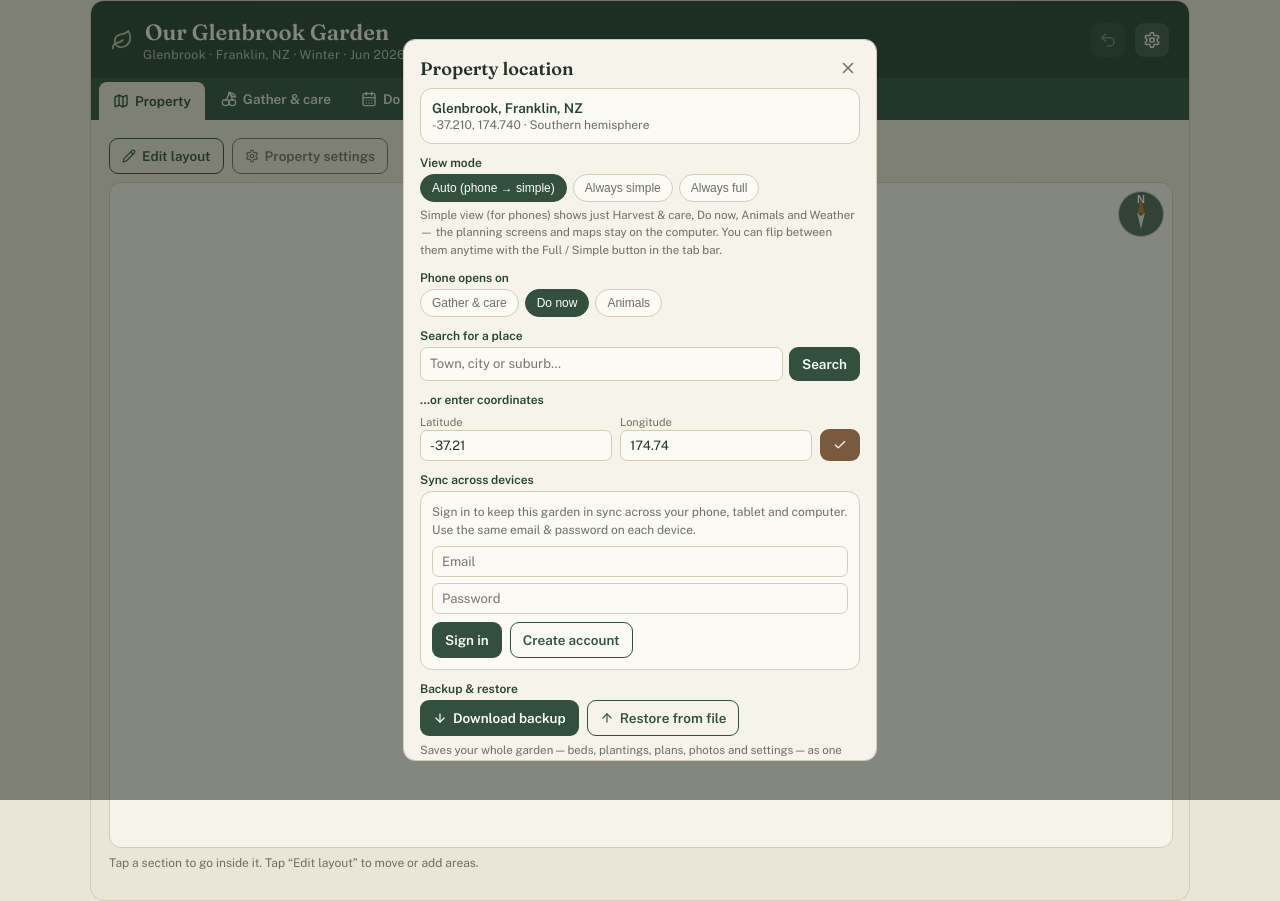
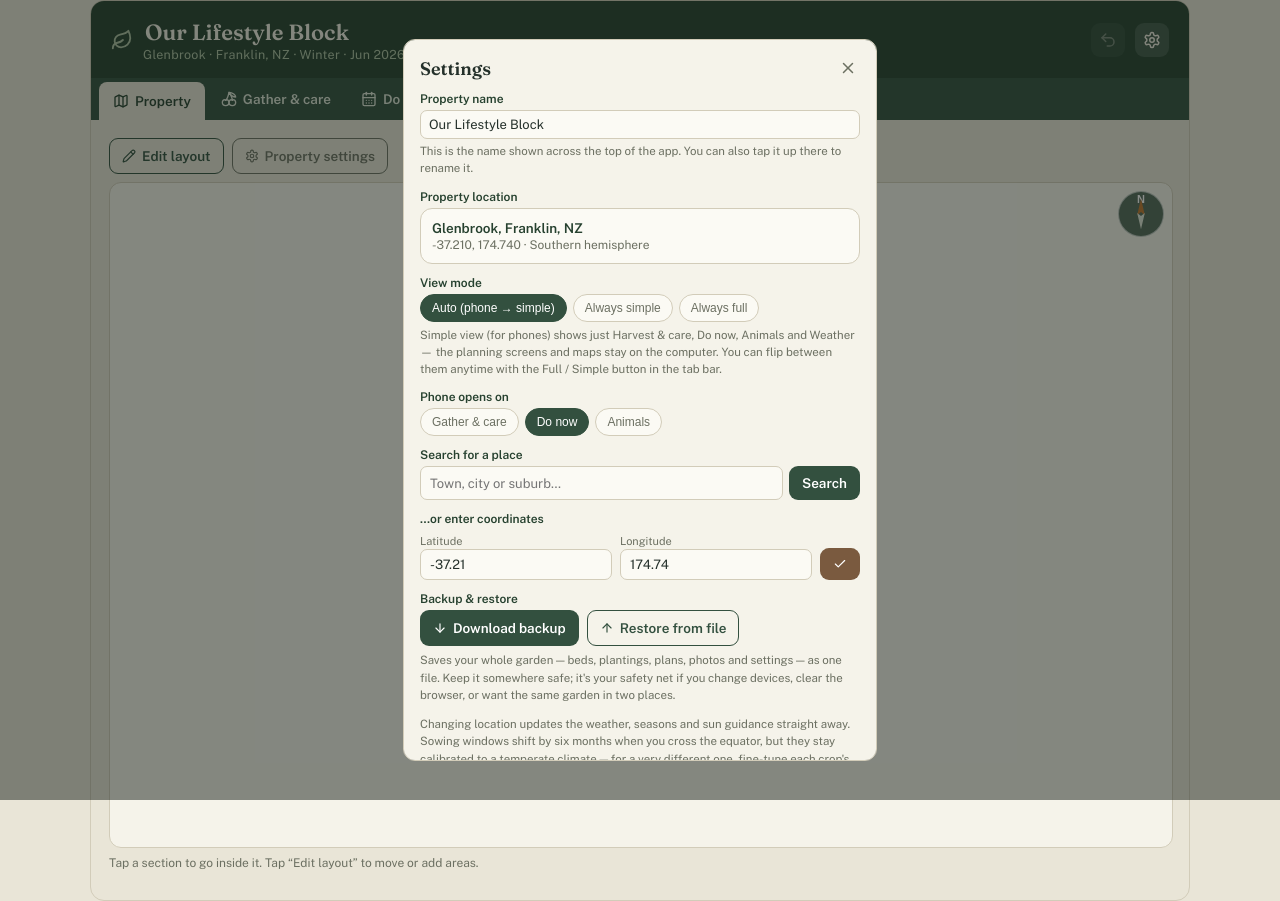
Before and after one commit to msclarkNZS/HomeGarden, a React (Vite) app: page / in a window 1280 px wide. Both pictures are taken after a click on the button 1152 px from the left and 39 px from the top of the page. Built offline with nearby package versions, Linux system fonts and the light colour scheme.

Commit message:
Add files via upload

```diff
--- a/src/GardenManager.jsx
+++ b/src/GardenManager.jsx
@@ -6,7 +6,7 @@ import {
 } from "lucide-react";
 
 /* ------------------------------------------------------------------ *
- *  Glenbrook Garden Manager — v2
+ *  Lifestyle Block Manager — v2
  *  Property overview → sections → bed grids / tree markers.
  *  Tuned to the Franklin / Auckland climate (NZ).
  * ------------------------------------------------------------------ */
@@ -341,7 +341,7 @@ function sectionCountLabel(s) {
 // ===================== persistence & helpers ======================
 // Bump APP_BUILD on every deploy — it's shown in the header & settings so you
 // can confirm the live site has refreshed to the latest version.
-const APP_BUILD = "2026-06-25 · build 88";
+const APP_BUILD = "2026-06-25 · build 89";
 const KEY = "glenbrook-garden:v2";
 const uid = () => Math.random().toString(36).slice(2, 9);
 const todayISO = () => new Date().toISOString().slice(0, 10);
@@ -377,7 +377,7 @@ async function rawSet(key, value) {
   try { await idbSet(key, value); } catch (e) { try { localStorage.setItem(key, value); } catch {} }
 }
 
-const blank = { propertyName: "Our Glenbrook Garden", bg: null, sections: [], place: DEFAULT_PLACE, customPlants: { veg: [], fruit: [], berry: [] }, plantEdits: {}, harvests: [], customBreeds: {}, eggLedger: { feed: [], sales: [], purchases: [], birdSales: [] }, viewMode: "auto", phoneLanding: "season", skips: {}, snoozes: {} };
+const blank = { propertyName: "Our Lifestyle Block", bg: null, sections: [], place: DEFAULT_PLACE, customPlants: { veg: [], fruit: [], berry: [] }, plantEdits: {}, harvests: [], customBreeds: {}, eggLedger: { feed: [], sales: [], purchases: [], birdSales: [] }, viewMode: "auto", phoneLanding: "season", skips: {}, snoozes: {} };
 
 function normalize(d) {
   if (!d) return blank;
@@ -924,7 +924,7 @@ export default function GardenManager() {
     }
   }, [simple, loaded, hasStock]);
 
-  if (!loaded) return <div style={{ fontFamily: body, background: C.bg, color: C.muted, minHeight: 480, display: "flex", alignItems: "center", justifyContent: "center" }}>Opening your garden…</div>;
+  if (!loaded) return <div style={{ fontFamily: body, background: C.bg, color: C.muted, minHeight: 480, display: "flex", alignItems: "center", justifyContent: "center" }}>Opening your block…</div>;
 
   return (
     <LibCtx.Provider value={lib}>
@@ -3359,7 +3359,7 @@ function PlaceSettings({ data, setData, close, cloud, sync, reconcile }) {
     try {
       const blob = new Blob([JSON.stringify(data, null, 0)], { type: "application/json" });
       const url = URL.createObjectURL(blob); const a = document.createElement("a");
-      a.href = url; a.download = `garden-backup-${todayISO()}.json`; a.click();
+      a.href = url; a.download = `lifestyle-block-backup-${todayISO()}.json`; a.click();
       setTimeout(() => URL.revokeObjectURL(url), 1000);
     } catch (e) { alert("Couldn't create the backup file."); }
   };
@@ -3368,9 +3368,9 @@ function PlaceSettings({ data, setData, close, cloud, sync, reconcile }) {
     const r = new FileReader();
     r.onload = () => { try { const parsed = JSON.parse(r.result);
         if (!parsed || typeof parsed !== "object" || !("sections" in parsed)) throw new Error("shape");
-        if (!confirm("Restore this backup? It replaces the garden currently in this browser.")) return;
+        if (!confirm("Restore this backup? It replaces everything currently saved in this browser.")) return;
         setData(normalize(parsed)); close();
-      } catch { alert("That doesn't look like a garden backup file."); } };
+      } catch { alert("That doesn't look like a backup file."); } };
     r.onerror = () => alert("Couldn't read that file.");
     r.readAsText(f);
   };
@@ -3379,10 +3379,16 @@ function PlaceSettings({ data, setData, close, cloud, sync, reconcile }) {
     <div onClick={close} style={{ position: "fixed", inset: 0, background: "rgba(20,28,22,.5)", display: "flex", alignItems: "center", justifyContent: "center", padding: 16, zIndex: 50 }}>
       <div onClick={(e) => e.stopPropagation()} style={{ ...card, width: 440, maxWidth: "100%", maxHeight: "86vh", overflowY: "auto" }}>
         <div style={{ display: "flex", alignItems: "center", gap: 8 }}>
-          <strong style={{ fontFamily: "'Fraunces',serif", fontSize: 18, flex: 1 }}>Property location</strong>
+          <strong style={{ fontFamily: "'Fraunces',serif", fontSize: 18, flex: 1 }}>Settings</strong>
           <button onClick={close} style={iconBtn}><X size={18} /></button>
         </div>
-        <div style={{ ...card, padding: 11, marginTop: 8, background: C.panel2 }}>
+
+        <label style={lbl}>Property name</label>
+        <input value={data.propertyName} onChange={(e) => setData((d) => ({ ...d, propertyName: e.target.value }))} placeholder="e.g. Our Lifestyle Block" style={inpS} />
+        <p style={{ fontSize: 11.5, color: C.muted, margin: "4px 0 0", lineHeight: 1.5 }}>This is the name shown across the top of the app. You can also tap it up there to rename it.</p>
+
+        <label style={lbl}>Property location</label>
+        <div style={{ ...card, padding: 11, marginTop: 4, background: C.panel2 }}>
           <div style={{ fontSize: 13.5, fontWeight: 600, color: C.fernDk }}>{place.name}{place.region ? `, ${place.region}` : ""}</div>
           <div style={{ fontSize: 12, color: C.muted, marginTop: 2 }}>{place.lat.toFixed(3)}, {place.lon.toFixed(3)} · {place.hemisphere === "south" ? "Southern" : "Northern"} hemisphere</div>
         </div>
--- a/src/supabaseConfig.js
+++ b/src/supabaseConfig.js
@@ -10,5 +10,5 @@
 //
 // Leave the placeholders as-is and the app simply runs local-only (no sync).
 
-export const SUPABASE_URL = "https://esxzcjrvouvxfwhpckat.supabase.co";
-export const SUPABASE_ANON_KEY = "eyJhbGciOiJIUzI1NiIsInR5cCI6IkpXVCJ9.eyJpc3MiOiJzdXBhYmFzZSIsInJlZiI6ImVzeHpjanJ2b3V2eGZ3aHBja2F0Iiwicm9sZSI6ImFub24iLCJpYXQiOjE3ODE4MjgwOTIsImV4cCI6MjA5NzQwNDA5Mn0.MX_SE7M_gnopliHjsywecbQyUx9_yF59VE7cMhaZElI";
+export const SUPABASE_URL = "https://YOUR-PROJECT-ref.supabase.co";
+export const SUPABASE_ANON_KEY = "YOUR-ANON-PUBLIC-KEY";
```
Also changed, not shown: 5 other files (tests, documents, lock files or other folders).
